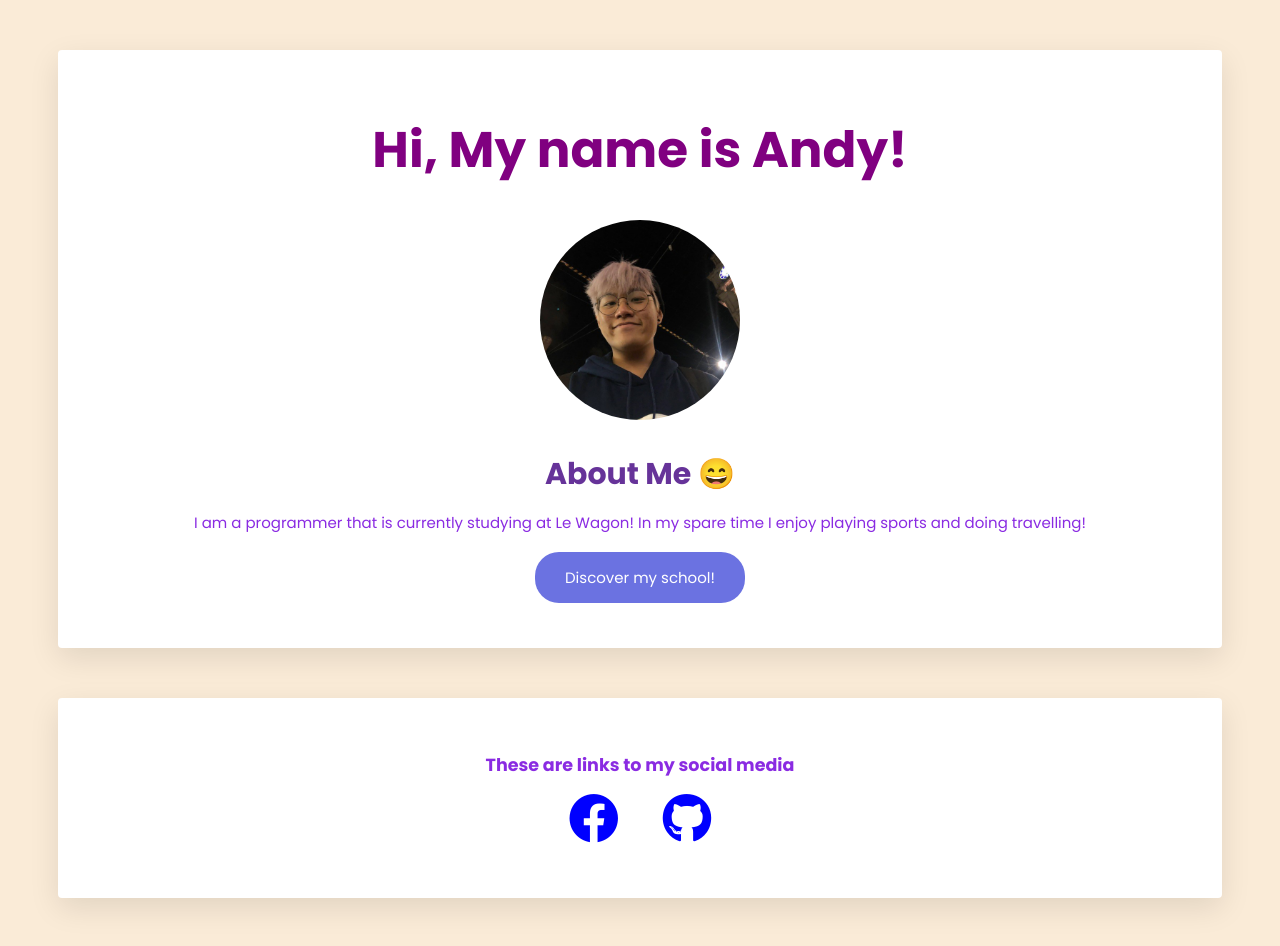
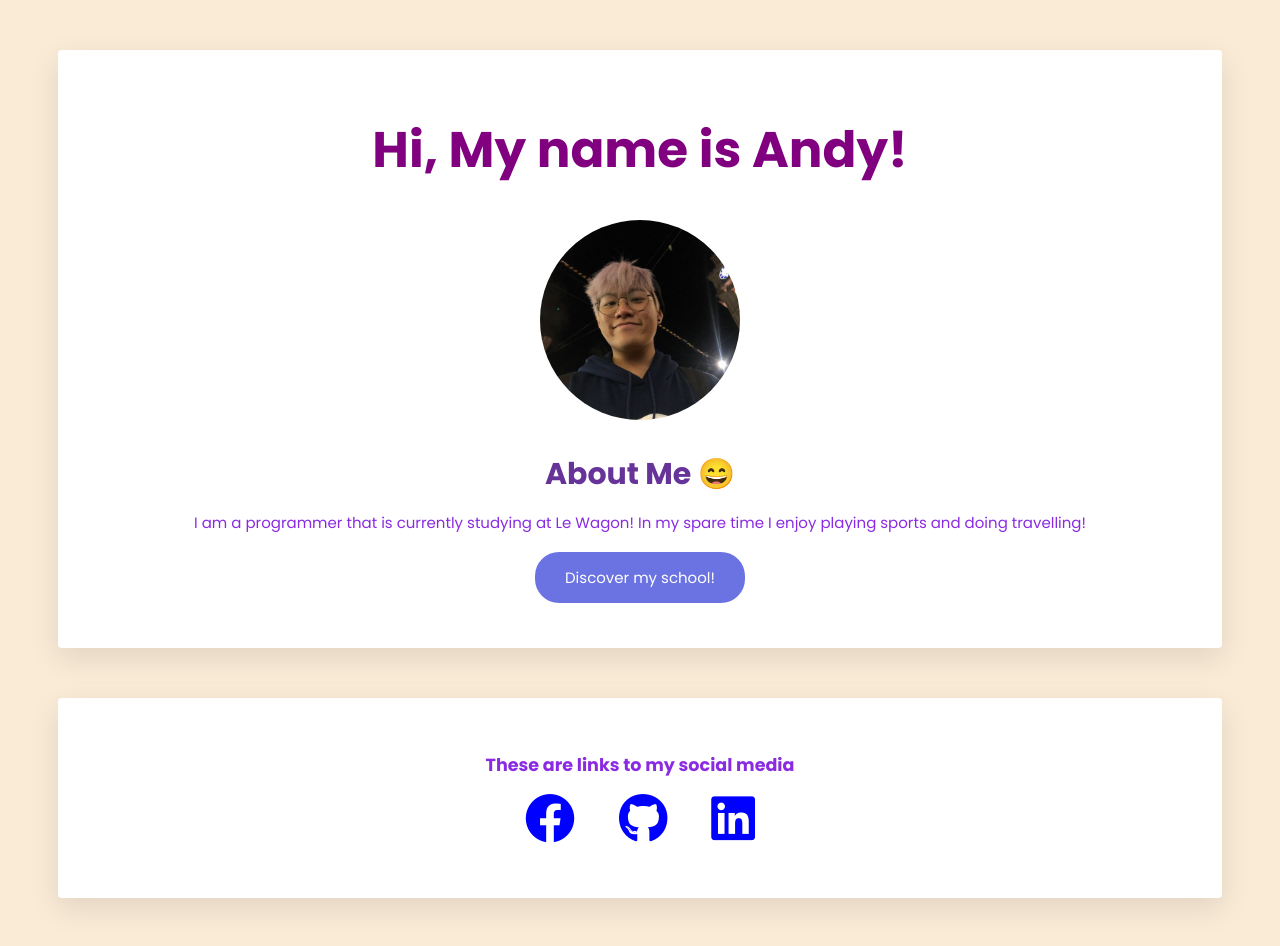
Before and after one commit to ayin32/ayin32.github.io, a plain HTML site: page index.html in a window 1280 px wide. Drawn offline with Linux system fonts and the light colour scheme; files whose address does not match are found by name.

Commit message:
Updated social medias to include linked in

```diff
--- a/index.html
+++ b/index.html
@@ -22,6 +22,7 @@
           <ul class="list-inline">
             <li><a href="https://www.facebook.com/zanxzanxzanxzanxzanxzanxzanx"><i class="fa-brands fa-facebook"></i></a> </li>
             <li><a href="https://github.com/ayin32"><i class="fa-brands fa-github"></i></a></li>
+            <li><a href="https://www.linkedin.com/in/andy-y-821078122/"><i class="fa-brands fa-linkedin"></i></a></li>
           </ul>
       </div>
     </div>
```
